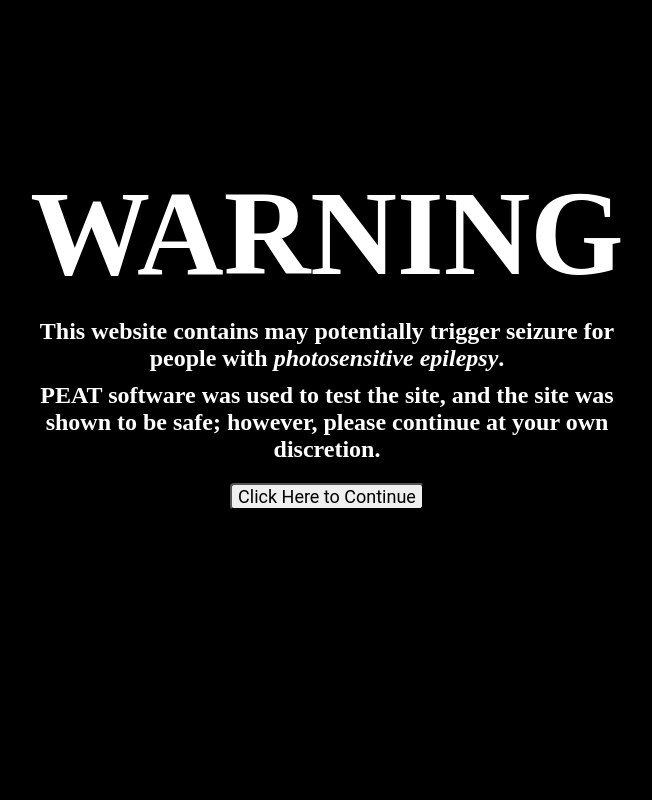
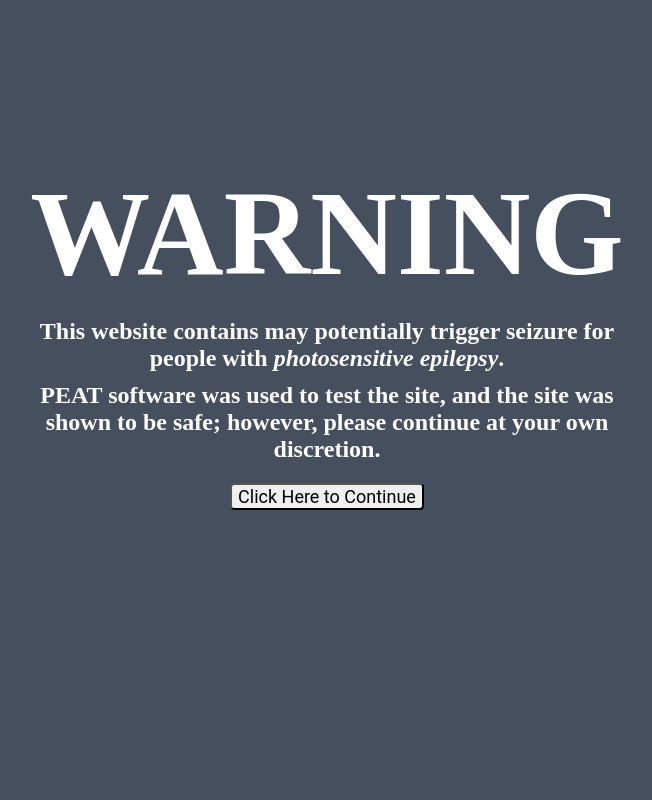
Before and after one commit to petefitton/CHARTizard, a Flask app: page / in a window 1280 px wide. Shown: the whole page, without its empty margins (313-965 px from the left). Run offline with Flask 2, Linux system fonts and the light colour scheme.

Commit message:
Change landing page background color

```diff
--- a/static/css/style.css
+++ b/static/css/style.css
@@ -23,7 +23,7 @@ html {
 .landingDiv {
     width: 100vw;
     height: 100vh;
-    background-color: black;
+    background-color: #464f5d;
 }
 
 .landingContainer {
```
